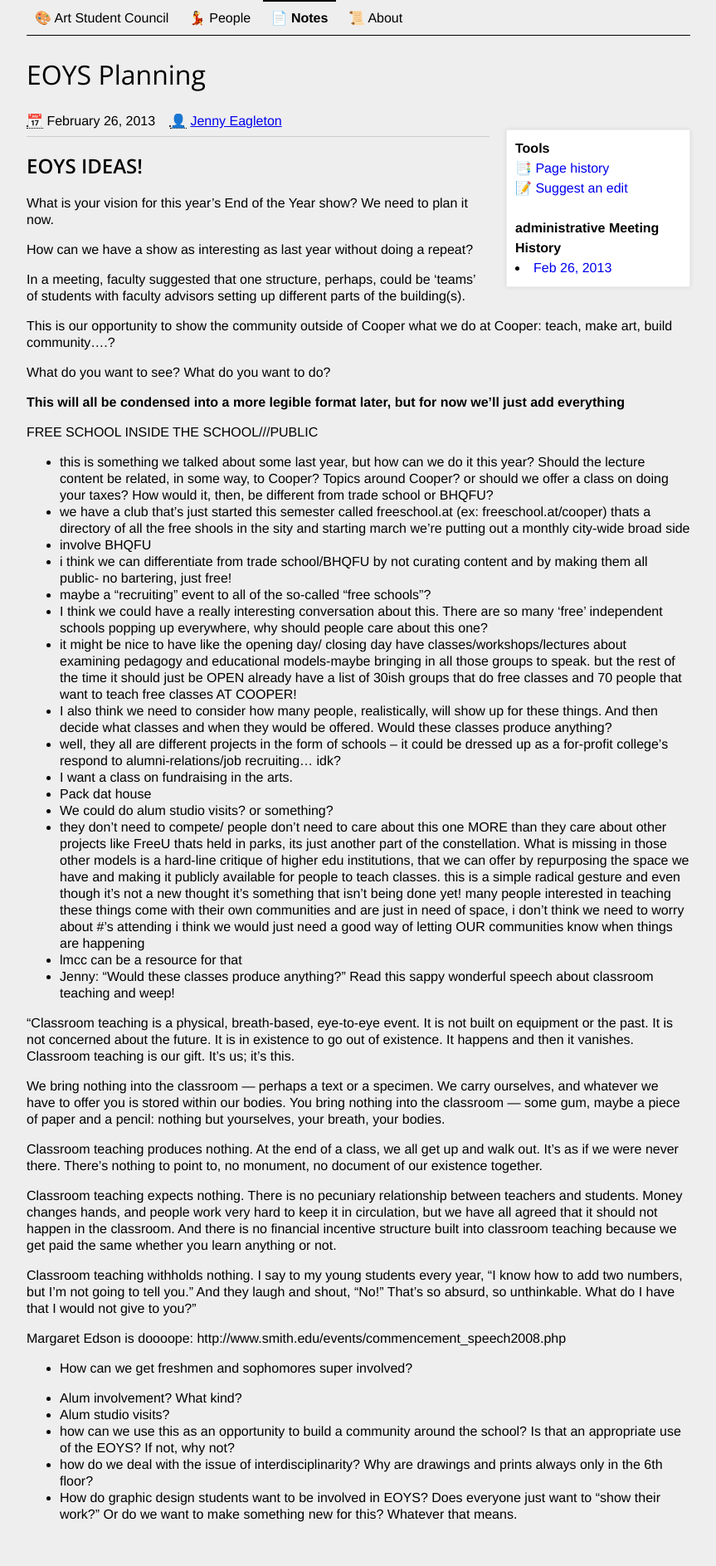
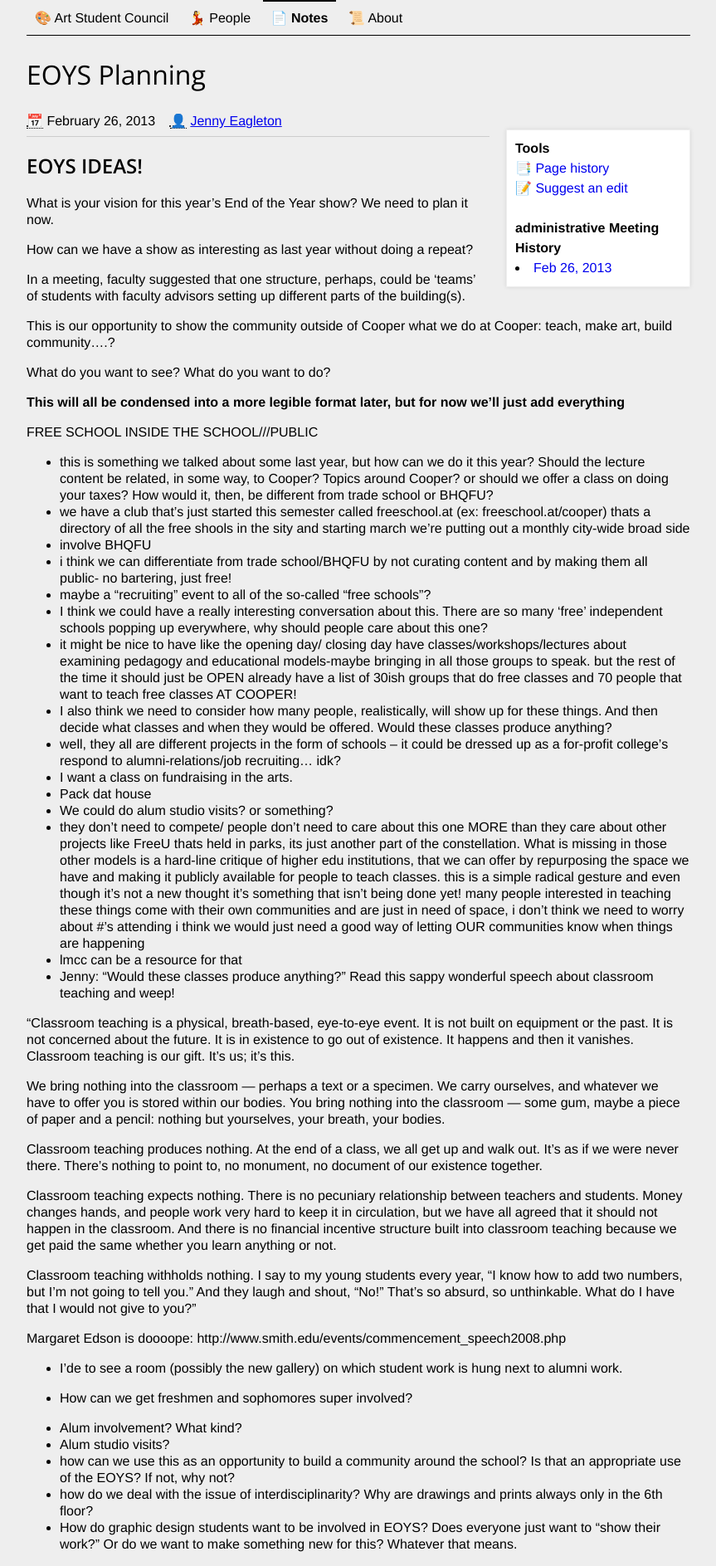
Before and after one commit to CooperASC/cooperasc.github.com, a Jekyll site: the page built from _posts/notes/2013-02-26-eoys.md, in a window 1280 px wide. Shown: the whole page at 83% size, without its empty margins (208-1071 px from the left). Built offline with Jekyll 4.4.1, drawn with Linux system fonts in a browser that asks for light colours; before the commit the page ends 1851 px from its top, so only the background shows below that.

Commit message:
Updated _posts/notes/2013-02-26-eoys.md

```diff
--- a/_posts/notes/2013-02-26-eoys.md
+++ b/_posts/notes/2013-02-26-eoys.md
@@ -60,6 +60,7 @@ Classroom teaching withholds nothing. I say to my young students every year, “
 Margaret Edson is doooope: http://www.smith.edu/events/commencement_speech2008.php
 
 
+- I'de to see a room (possibly the new gallery) on which student work is hung next to alumni work.
 
 
 - How can we get freshmen and sophomores super involved?
```
